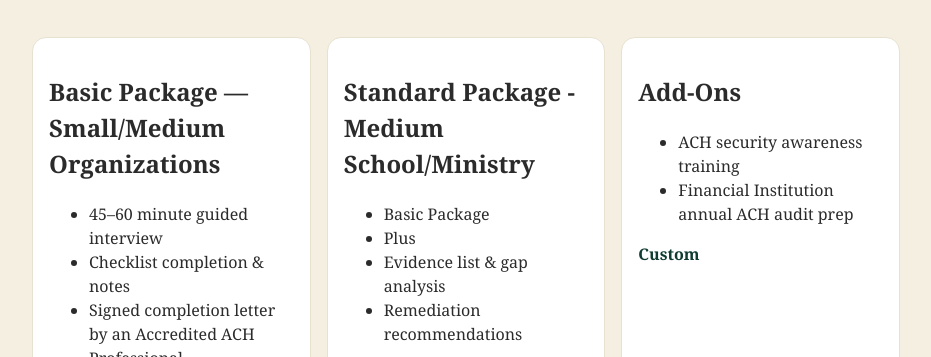
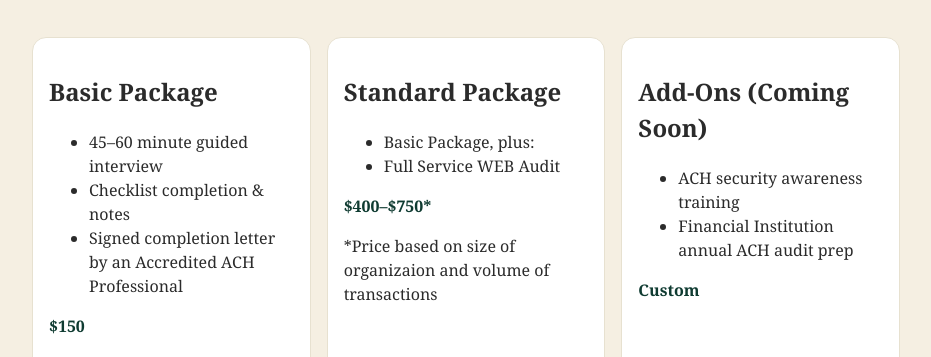
Before and after one commit to plentifulharvestsolutions/site, a plain HTML site: page services.html in a window 1280 px wide. Shown: the part 595-952 px from the top of the page, without its empty margins (174-1105 px from the left). Drawn offline with Linux system fonts and the light colour scheme.

Commit message:
Updating pricing and visibility of home page

```diff
--- a/services.html
+++ b/services.html
@@ -32,28 +32,27 @@
 
     <section class="cards">
       <article class="card">
-        <h2>Basic Package — Small/Medium Organizations</h2>
+        <h2>Basic Package</h2>
         <ul>
           <li>45–60 minute guided interview</li>
           <li>Checklist completion & notes</li>
           <li>Signed completion letter by an Accredited ACH Professional</li>
         </ul>
-        <p class="price">$150–$400</p>
+        <p class="price">$150</p>
       </article>
 
       <article class="card">
-        <h2>Standard Package - Medium School/Ministry</h2>
+        <h2>Standard Package</h2>
         <ul>
-          <li>Basic Package</li>
-          <li>Plus</li>
-          <li>Evidence list & gap analysis</li>
-          <li>Remediation recommendations</li>
+          <li>Basic Package, plus:</li>
+          <li>Full Service WEB Audit</li>
         </ul>
-        <p class="price">$400–$750</p>
+        <p class="price">$400–$750&#42;</p>
+        <p>&#42;Price based on size of organizaion and volume of transactions</p>
       </article>
 
       <article class="card">
-        <h2>Add-Ons</h2>
+        <h2>Add-Ons &#40;Coming Soon&#41;</h2>
         <ul>
           <li>ACH security awareness training</li>
           <li>Financial Institution annual ACH audit prep</li>
```
Also changed, not shown: about.html (+2 -0 lines), index.html (+0 -1 lines).
